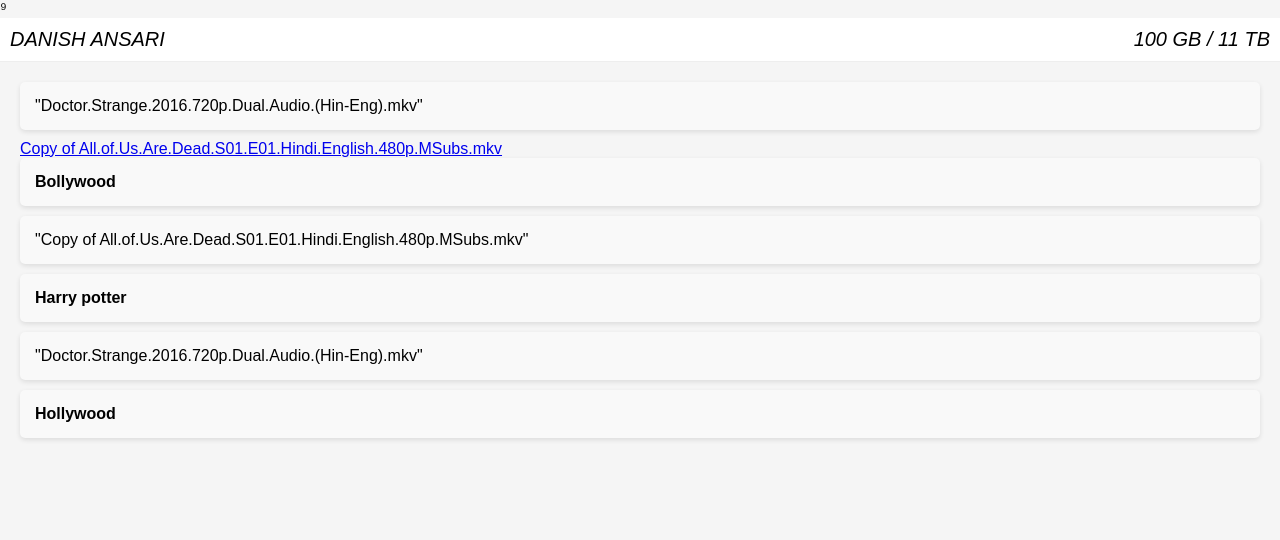
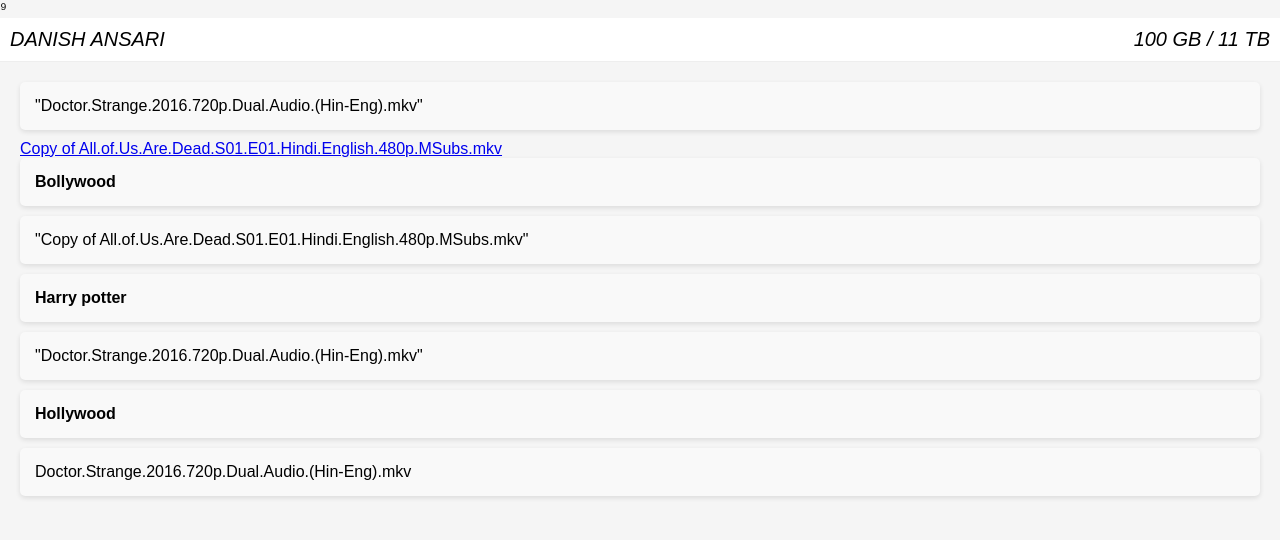
Before and after one commit to danishansari04/danish, a plain HTML site: page index.html in a window 1280 px wide. Shown: the top 540 px of the page. Drawn offline with Linux system fonts and the light colour scheme.

Commit message:
Update index.html

```diff
--- a/index.html
+++ b/index.html
@@ -112,6 +112,7 @@
       <a href="intent:https://www.googleapis.com/drive/v3/files/1zQ0aniOUWBiUUWXCfSQUQet1w2BNqmtH?alt=media&key=AIzaSyC8bHERX7qpvjqMJLpoyh2eODrnvZ9US1s#Intent;type=video/*;end" class="file-item"> "Doctor.Strange.2016.720p.Dual.Audio.(Hin-Eng).mkv" </a>
       <a href="#" class="file-item">
         <div class="file-name">Hollywood</div>
+        <a href="intent:https://drive.usercontent.google.com/download?id=1zQ0aniOUWBiUUWXCfSQUQet1w2BNqmtH&export=download&authuser=0&confirm=t&uuid=de1a84c8-9dc9-4b96-a745-df112b87f058&at=APZUnTXJtXyr2JAgtTfpdbGSCFNr%3A1718685756546#Intent;type=video/*;end" class="file-item">Doctor.Strange.2016.720p.Dual.Audio.(Hin-Eng).mkv</a>
       </a>
     </div>
   </main>
```
